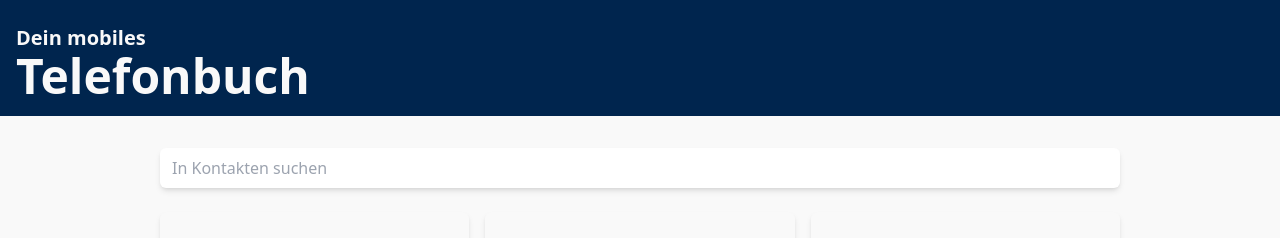
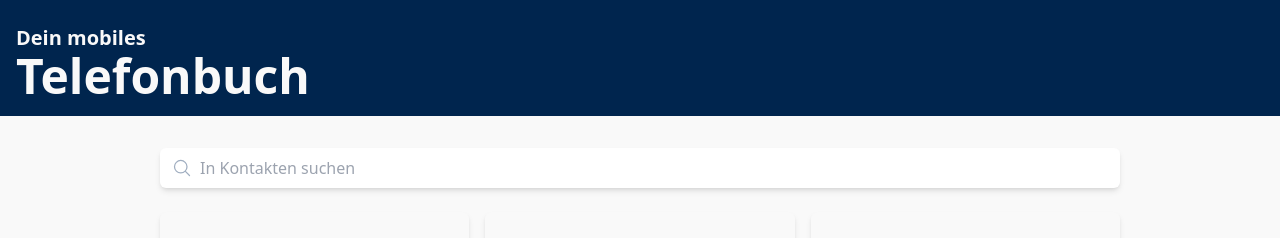
Before and after one commit to vinccenttt/phone-book, a React (Create React App) app: page / in a window 1280 px wide. Shown: the top 238 px of the page. Built offline with nearby package versions, Linux system fonts and the light colour scheme.

Commit message:
feat: added searchbar icon

```diff
--- a/public/index.html
+++ b/public/index.html
@@ -1,5 +1,5 @@
 <!DOCTYPE html>
-<html lang="en">
+<html lang="de" style="background-color:#f9f9f9;">
   <head>
     <meta charset="utf-8" />
     <link rel="icon" href="%PUBLIC_URL%/favicon.ico" />
@@ -24,7 +24,7 @@
       work correctly both with client-side routing and a non-root public URL.
       Learn how to configure a non-root public URL by running `npm run build`.
     -->
-    <title>React App</title>
+    <title>Dein Telefonbuch</title>
   </head>
   <body>
     <noscript>You need to enable JavaScript to run this app.</noscript>
--- a/src/App.js
+++ b/src/App.js
@@ -3,6 +3,7 @@ import "./index.css";
 import phoneBookData from "./phonebook.json";
 import { PhoneArrowUpRightIcon as PhoneIconOutline } from "@heroicons/react/24/outline";
 import { PhoneArrowUpRightIcon as PhoneIconSolid } from "@heroicons/react/24/solid";
+import { MagnifyingGlassIcon } from "@heroicons/react/24/outline";
 
 function App() {
   const [searchString, setSearchString] = useState("");
@@ -33,13 +34,15 @@ function Header() {
 }
 
 function Searchbar({handleOnChange}) {
-  return (
+  return (<div className="flex items-center shadow rounded-md bg-white md:shadow-md py-2 px-3 gap-2">
+  <MagnifyingGlassIcon className="h-5 w-5 text-[#a0aec0]" />
     <input
-      className="md:shadow-md shadow rounded-md py-2 px-3 text-dark-gray focus:outline-none"
+      className="grow text-dark-gray focus:outline-none"
       type="text"
       onChange={handleOnChange}
       placeholder="In Kontakten suchen"
     />
+    </div>
   );
 }
 
```
